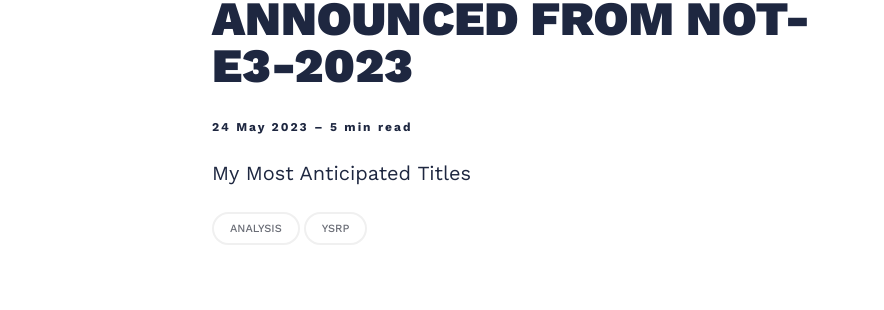
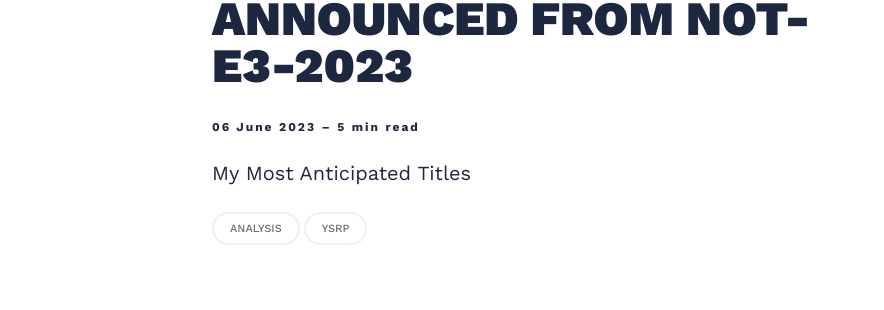
Before and after one commit to EthanPierce723/ethanpierce.github.io, a Jekyll site: the page built from index.html, in a window 1280 px wide and 900 px high, scrolled down 628 px. Shown: the part 140-450 px from the top of the window, without its empty margins (88-972 px from the left). Built offline with Jekyll 4.4.1, drawn with Linux system fonts in a browser that asks for light colours; nearby versions of some CDN libraries; the list of posts is cut into pages by our own code.

Commit message:
date correction Not E3

```diff
--- a/_posts/2023-06-06-What-I-Hope-Is-Announced-From-Not-E3-2023.markdown
+++ b/_posts/2023-06-06-What-I-Hope-Is-Announced-From-Not-E3-2023.markdown
@@ -2,7 +2,7 @@
 layout: post
 title: What I Hope is Announced from Not-E3-2023
 description: My Most Anticipated Titles
-date:   2023-05-24 09:01:35 +0300
+date:   2023-06-06 12:01:35 +0000
 image:  '/images/Summer Games Banner.jpg'
 tags:   [Analysis, YSRP,]
 ---
```
